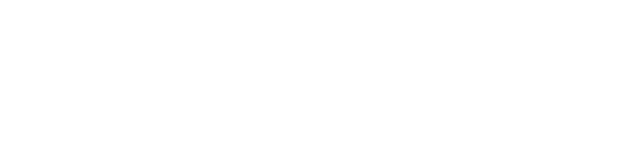
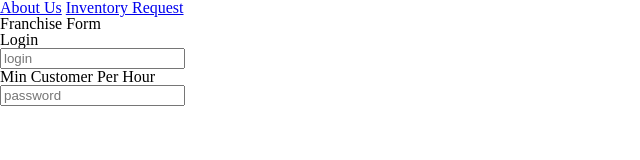
Before and after one commit to XYZ-Corporation/Inventory-Tracker, a plain HTML site: page index.html in a window 1280 px wide. Shown: the whole page, without its empty margins (0-640 px from the left). Drawn offline with Linux system fonts and the light colour scheme.

Commit message:
changed login and password buttons to input

```diff
--- a/index.html
+++ b/index.html
@@ -1,14 +1,36 @@
 <!DOCTYPE html>
 <html lang="en">
+
 <head>
   <meta charset="UTF-8">
   <meta http-equiv="X-UA-Compatible" content="IE=edge">
   <meta name="viewport" content="width=device-width, initial-scale=1.0">
   <link rel="stylesheet" href="css/reset.css">
   <link rel="stylesheet" href="css/style.css">
-  <title>Document</title>
+  <title></title>
 </head>
+<header>
+  <nav>
+    <span><a href="about-us.html">About Us</a></span>
+    <span><a href="inventory.html"> Inventory </a></span>
+    <a href="request.html"> Request </a>
+  </nav>
+</header>
+
 <body>
+  <nav>
+    <form id="franchForm">Franchise Form
+      <fieldset>
+        <legend>Login</legend>
+        <label for="login"></label>
+        <input id="login" placeholder="login" type="text" name="login">
+      </fieldset>
+      <fieldset>
+        <legend>Min Customer Per Hour</legend>
+        <label for="password"></label>
+        <input id="password" placeholder="password" type="text" name="password">
+      </fieldset>
+      <script src="app/app.js"></script>
+</body>
 
-</body>
 </html>
```
